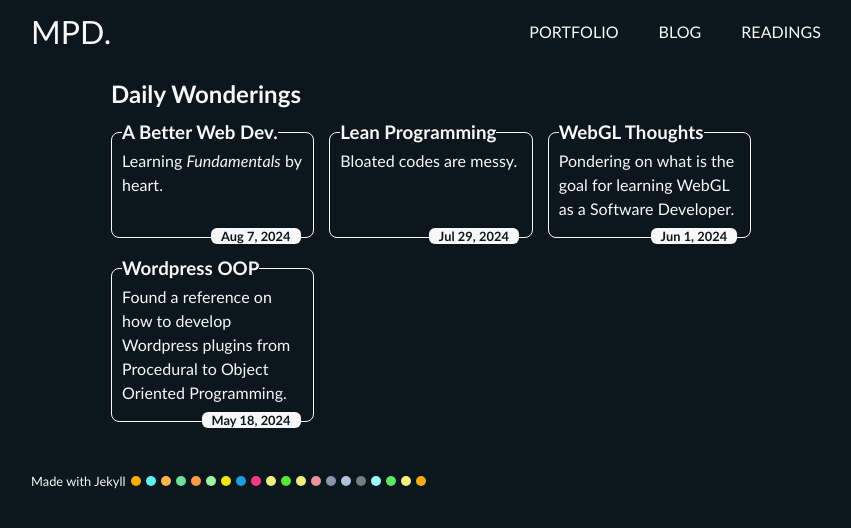
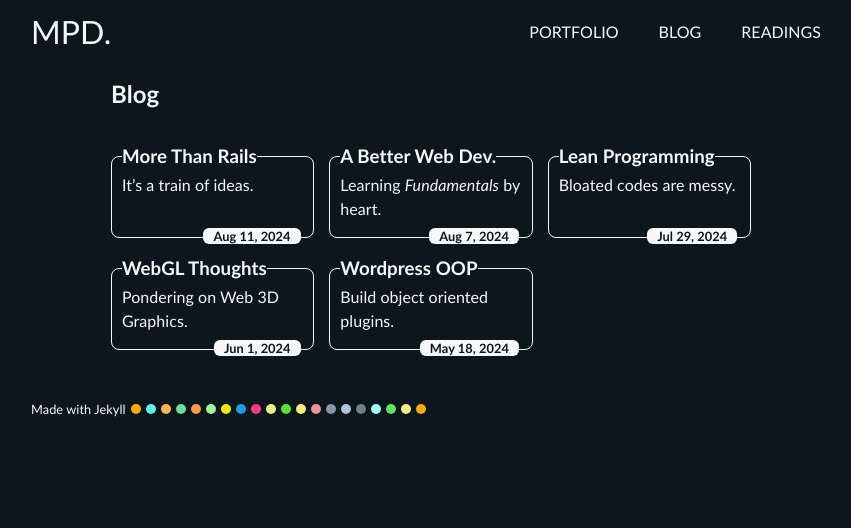
Before and after one commit to mpdagang/mpdagang.github.io, a Jekyll site: the page built from _pages/blog.html, in a window 1280 px wide. Shown: the top 528 px of the page, without its empty margins (209-1060 px from the left). Built offline with Jekyll 4.4.1, drawn with Linux system fonts in a browser that asks for light colours.

Commit message:
Bulk updates
- Revise text content and descriptions
- add new posts
- added new img directory

```diff
--- a/_pages/blog.html
+++ b/_pages/blog.html
@@ -6,8 +6,8 @@ permalink: /blog/
 ---
 
 <article class="mp-con mp-w-m p-blog">
-  <h1>Daily Wonderings</h1>
-
+  <h1>Blog</h1>
+  <br>
     <div class="card-list">
       {% for post in site.posts %}
         <div class="card-item blog-card">
--- a/_pages/index.html
+++ b/_pages/index.html
@@ -15,9 +15,8 @@ permalink: /
     <h1>Hello, World!</h1>
     <p>This is a developer's take on a personal site. It is a work in progress and you can join me as we develop this site from the ground up!</p>
 
-    <!-- CASES -->
-    <h2>Cases</h2>
-    <p>Some small subpage projects I'm working on here. Mostly are for using HTML, CSS, and Javascript concepts and techniques</p>
+    <!-- HIGHLIGHT -->
+    <h2>Highlights</h2>
     <div class="card-list">
         <div class="card-item subproj-item">
             <a class="card-item-link" href="/case/batasbisikleta" target="_blank" rel="noreferrer noopener">BatasBisikleta</a>
--- a/_posts/2024-05-18-wordpress-oop.md
+++ b/_posts/2024-05-18-wordpress-oop.md
@@ -2,8 +2,7 @@
 title: "Wordpress OOP"
 ---
 
-Found a reference on how to develop Wordpress plugins from Procedural to
-Object Oriented Programming.
+Build object oriented plugins.
 
 Links below are Part 0 to 2 of an 8-parter lesson.
 
--- a/_posts/2024-06-01-webgl-thoughts.markdown
+++ b/_posts/2024-06-01-webgl-thoughts.markdown
@@ -2,7 +2,7 @@
 title: WebGL Thoughts
 ---
 
-Pondering on what is the goal for learning WebGL as a Software Developer.
+Pondering on Web 3D Graphics.
 
 There is currently an idea at the back of my mind to make interactive
 models of Manila footbridges where users can visit a website, pan and rotate
--- /dev/null
+++ b/_posts/2024-08-11-more-than-rail-p1.md
@@ -0,0 +1,12 @@
+---
+title: More Than Rails
+---
+
+It's a train of ideas.
+
+<div>
+    <p>On this journey of web development, I'll try to showcase my learned skills in visualizations. Web APIs
+    are powerfull and so are CSS attributes. It's best to rely on them before using a framework.
+    </p>
+    <img src="/assets/img/train-del-900.gif">
+</div>
```
Also changed, not shown: assets/img/train-del-900.gif (added).
